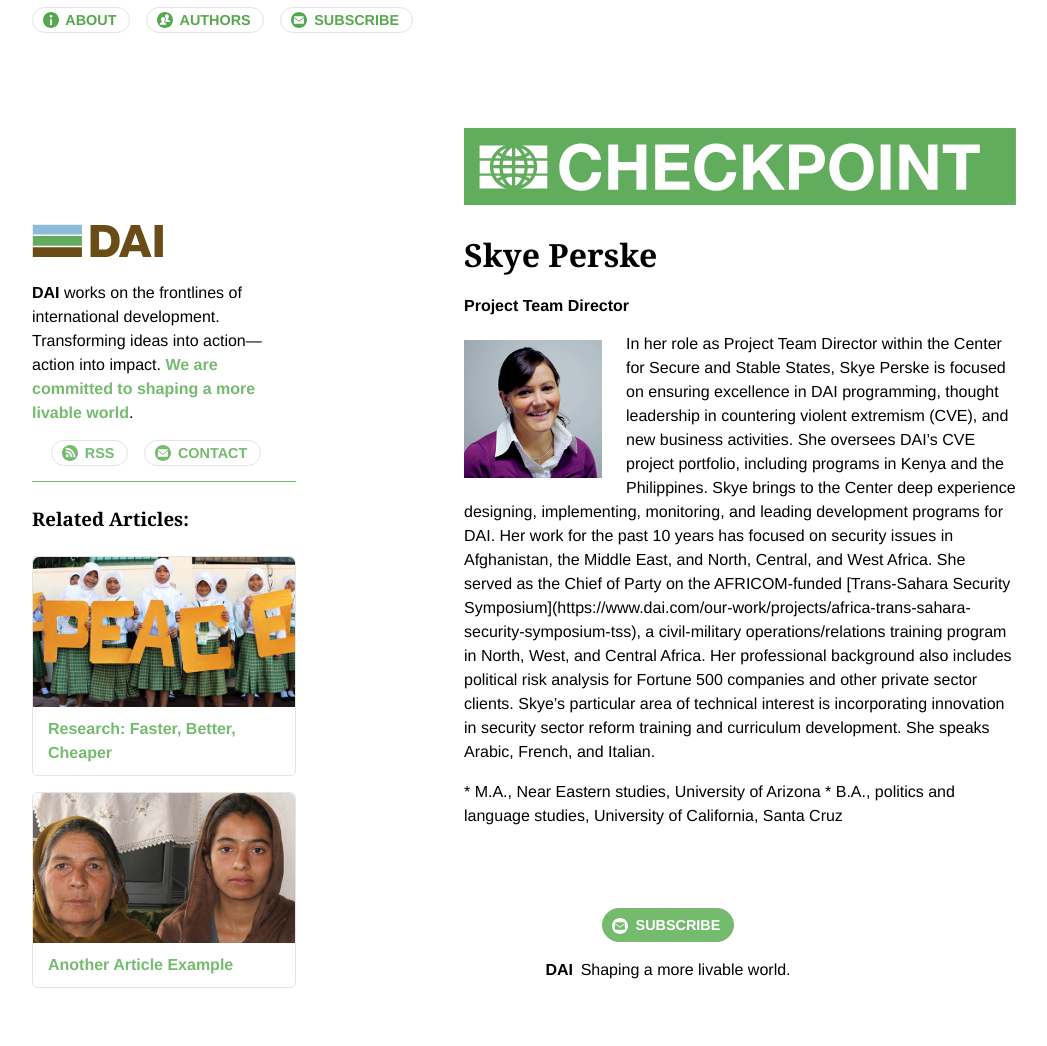
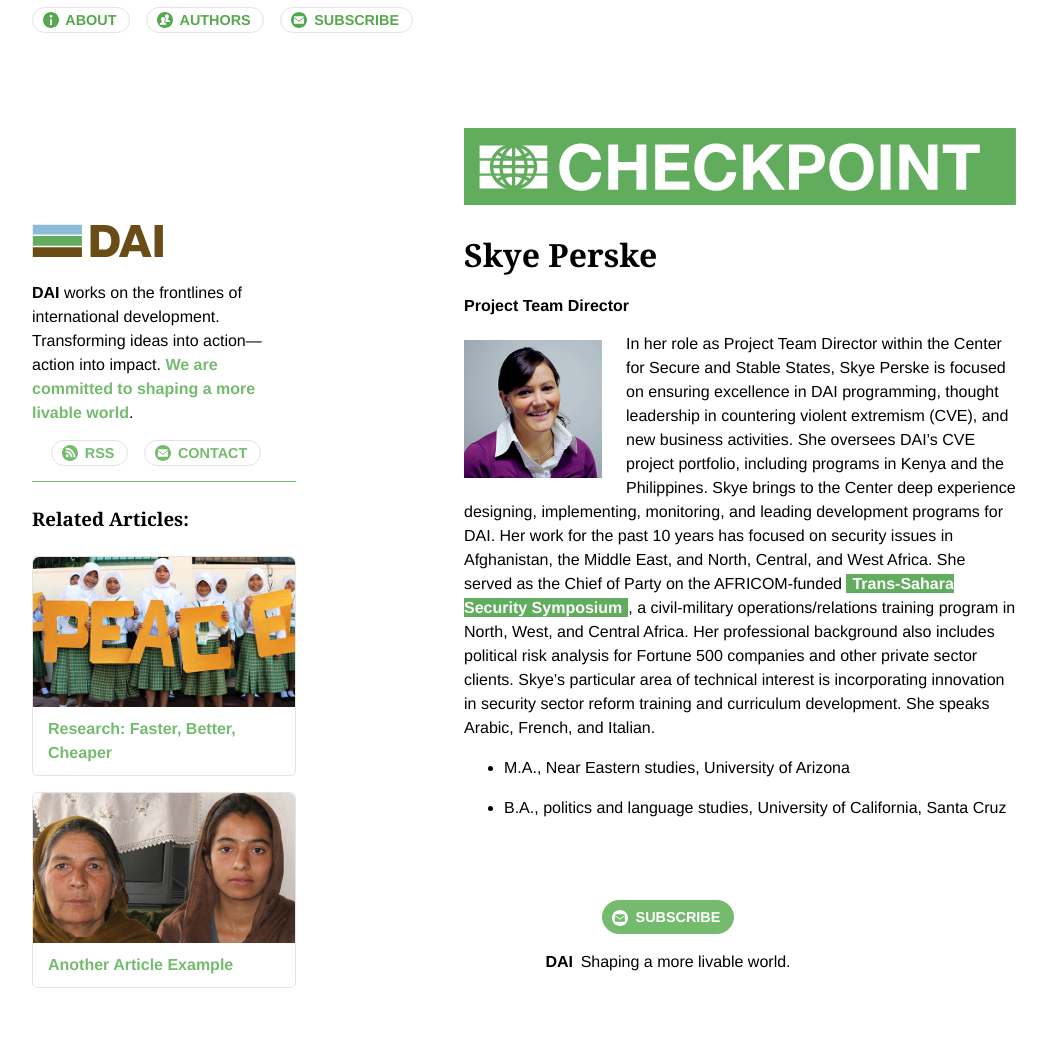
Before and after one commit to BryanSchuetz/CS-, a Jekyll site: the page built from _authors/skye-perske.markdown, in a window 1280 px wide. Shown: the whole page, without its empty margins (116-1163 px from the left). Built offline with Jekyll 4.4.1, drawn with Linux system fonts in a browser that asks for light colours.

Commit message:
Updated Skye Perske

```diff
--- a/_authors/skye-perske.markdown
+++ b/_authors/skye-perske.markdown
@@ -5,6 +5,8 @@ Job: Project Team Director
 Image: "/uploads/Perske,%20Skyelar%E2%80%9414--jpg--use%20this%20one.jpg"
 ---
 
-In her role as Project Team Director within the Center for Secure and Stable States, Skye Perske is focused on ensuring excellence in DAI programming, thought leadership in countering violent extremism (CVE), and new business activities. She oversees DAI’s CVE project portfolio, including programs in Kenya and the Philippines. Skye brings to the Center deep experience designing, implementing, monitoring, and leading development programs for DAI. Her work for the past 10 years has focused on security issues in Afghanistan, the Middle East, and North, Central, and West Africa. She served as the Chief of Party on the AFRICOM-funded \[Trans-Sahara Security Symposium\](https://www.dai.com/our-work/projects/africa-trans-sahara-security-symposium-tss), a civil-military operations/relations training program in North, West, and Central Africa. Her professional background also includes political risk analysis for Fortune 500 companies and other private sector clients. Skye’s particular area of technical interest is incorporating innovation in security sector reform training and curriculum development. She speaks Arabic, French, and Italian.
+In her role as Project Team Director within the Center for Secure and Stable States, Skye Perske is focused on ensuring excellence in DAI programming, thought leadership in countering violent extremism (CVE), and new business activities. She oversees DAI’s CVE project portfolio, including programs in Kenya and the Philippines. Skye brings to the Center deep experience designing, implementing, monitoring, and leading development programs for DAI. Her work for the past 10 years has focused on security issues in Afghanistan, the Middle East, and North, Central, and West Africa. She served as the Chief of Party on the AFRICOM-funded [Trans-Sahara Security Symposium](https://www.dai.com/our-work/projects/africa-trans-sahara-security-symposium-tss), a civil-military operations/relations training program in North, West, and Central Africa. Her professional background also includes political risk analysis for Fortune 500 companies and other private sector clients. Skye’s particular area of technical interest is incorporating innovation in security sector reform training and curriculum development. She speaks Arabic, French, and Italian.
 
-\* M.A., Near Eastern studies, University of Arizona \* B.A., politics and language studies, University of California, Santa Cruz
+* M.A., Near Eastern studies, University of Arizona
+
+* B.A., politics and language studies, University of California, Santa Cruz
```
